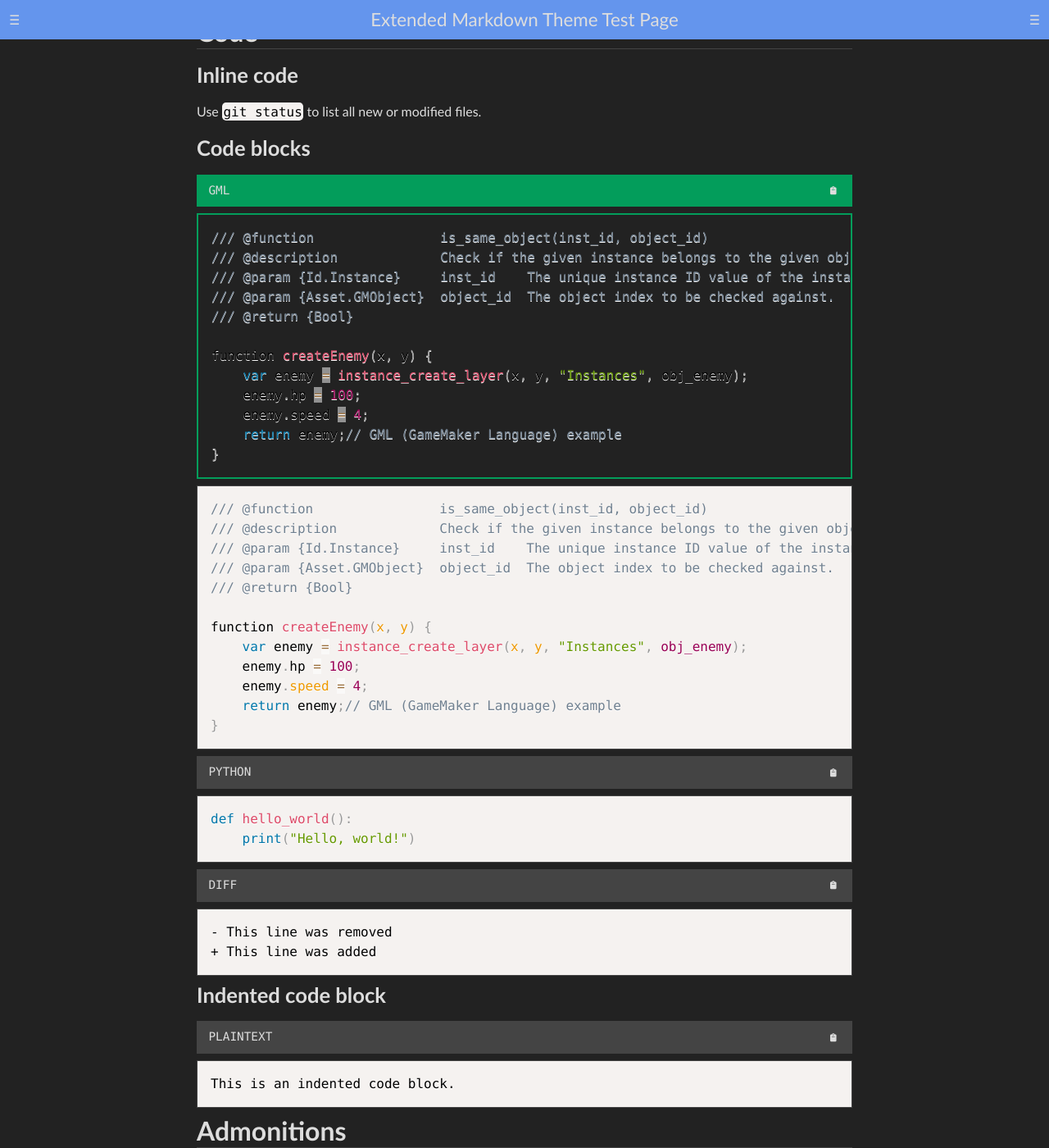
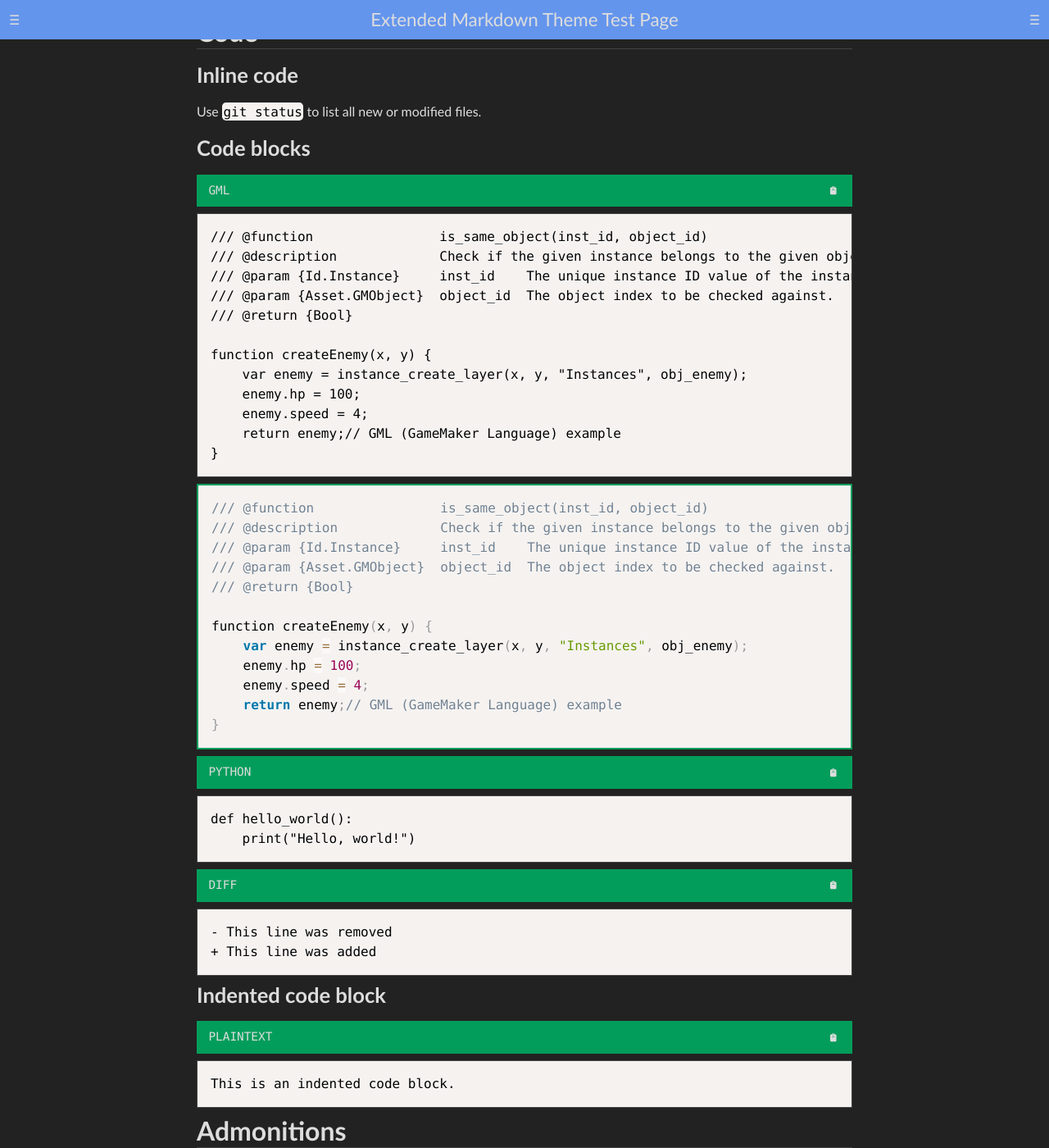
Before and after one commit to zBuLe/Chronicle-Destiny, a Jekyll site: the page built from test.md, in a window 1280 px wide and 1400 px high, scrolled down 1931 px. Shown: the whole window at 82% size. Built offline with Jekyll 4.4.1, drawn with Linux system fonts in a browser that asks for light colours; nearby versions of some CDN libraries; our own code applies the rules of GitHub Pages for plain Markdown files.

Commit message:
style: update configuration and styles for improved GML code highlighting support

````diff
--- a/_config.yml
+++ b/_config.yml
@@ -1,6 +1,6 @@
 title: My Docs Site
-description: My custom Jekyll theme
-baseurl: "" # set when using GitHub Pages
-url: ""     # set when using GitHub Pages
+description: My custom Jekyll theme with Prism
+baseurl: ""
+url: ""
 highlighter: none
 markdown: kramdown
--- a/_includes/head.html
+++ b/_includes/head.html
@@ -1,22 +1,16 @@
 <meta charset="UTF-8">
 <meta name="viewport" content="width=device-width, initial-scale=1.0">
 <title>{{ page.title | default: site.title }}</title>
+
+<!-- Font Awesome Kit -->
 <script src="https://kit.fontawesome.com/fe2b0ce82c.js" crossorigin="anonymous"></script>
 
-<!--<link rel="stylesheet" href="{{ '/assets/css/gml.css' | relative_url }}">
--->
-<link href="https://cdn.jsdelivr.net/npm/prismjs@1/themes/prism.css" rel="stylesheet" />
-<script src="https://cdn.jsdelivr.net/npm/prismjs@1/prism.min.js"></script>
-<script src="https://cdn.jsdelivr.net/npm/prismjs@1/components/prism-java.min.js"></script>
-<script src="https://cdn.jsdelivr.net/npm/prismjs@1/components/prism-gml.min.js"></script>
-<script src="https://cdn.jsdelivr.net/npm/prismjs@1/components/prism-markdown.min.js"></script>
-<script src="https://cdn.jsdelivr.net/npm/prismjs@1/components/prism-markup.min.js"></script>
-<script src="https://cdn.jsdelivr.net/npm/prismjs@1/components/prism-css.min.js"></script>
-<script src="https://cdn.jsdelivr.net/npm/prismjs@1/components/prism-javascript.min.js"></script>
-<script src="https://cdn.jsdelivr.net/npm/prismjs@1/components/prism-csharp.min.js"></script>
-<script src="https://cdn.jsdelivr.net/npm/prismjs@1/components/prism-python.min.js"></script>
-<script src="https://cdn.jsdelivr.net/npm/prismjs@1/components/prism-gdscript.min.js"></script>
-
+<!-- Theme Styles -->
 <link rel="stylesheet" href="{{ '/assets/css/style.css' | relative_url }}">
 <link rel="stylesheet" href="{{ '/assets/css/markdown.css' | relative_url }}">
 <link rel="stylesheet" href="{{ '/assets/css/gml.css' | relative_url }}">
+
+<!-- Prism.js -->
+<link href="https://cdn.jsdelivr.net/npm/prismjs@1/themes/prism.css" rel="stylesheet" />
+<script src="https://cdn.jsdelivr.net/npm/prismjs@1/prism.min.js"></script>
+<script src="{{ '/assets/js/prism-gml.js' | relative_url }}"></script>
--- a/assets/css/gml.css
+++ b/assets/css/gml.css
@@ -27,62 +27,21 @@
   --gml-text: #333333;
 }
 
-
-/* === GML-STYLED CODE BLOCK (faked via ```java) === */
-.language-java pre {
-  background-color: var(--gml-bg) ;
-  color:var(--gml-text);
+/* GML code blocks for Prism */
+pre[class*="language-gml"] {
     border: 2px solid var(--gml-border);
     font-family: Consolas, monospace;
 }
 
-main .language-java .code-header {
+main .code-header {
     background: var(--gml-header-bg);
 }
 
-/* === Rouge Token Styles for GML Look === */
-
-/* Comments */
-.language-java .highlight .c1 {
-    color: var(--gml-comment);
-}
-
-/* Numbers (integer & float) and constants */
-.language-java .highlight .mi,
-.language-java .highlight .mf,
-.language-java .highlight .kc,
-.language-java .highlight .no,
-.language-java .highlight .nf,
-.language-java .highlight .err {
-    color: var(--gml-number);
-    font-weight: bold;
-}
-
-/* Strings */
-.language-java .highlight .s,
-.language-java .highlight .s2 {
-    color: var(--gml-string);
-    font-weight: bold;
-}
-
-/* Keywords (general and types) */
-.language-java .highlight .k,
-.language-java .highlight .kt {
-    color: var(--gml-keyword);
-    font-weight: bold;
-}
-
-/* Operators */
-.language-java .highlight .o {
-    color: var(--gml-operator);
-}
-
-/* Static/global variables */
-.language-java .highlight .n {
-    color: var(--gml-global);
-}
-
-/* Instance variables / attributes */
-.language-java .highlight .na {
-    color: var(--gml-instance);
-}
+/* Prism token styles */
+.token.comment { color: var(--gml-comment); }
+.token.string  { color: var(--gml-string); }
+.token.keyword { color: var(--gml-keyword); font-weight: bold; }
+.token.number  { color: var(--gml-number); }
+.token.boolean { color: var(--gml-number); }
+.token.operator { color: var(--gml-operator); }
+.token.function { color: var(--gml-global); }
--- /dev/null
+++ b/assets/js/prism-gml.js
@@ -0,0 +1,16 @@
+Prism.languages.gml = {
+    'comment': {
+        pattern: /\/\/.*/g,
+        greedy: true
+    },
+    'string': {
+        pattern: /(["'])(?:\\.|(?!\1)[^\\\r\n])*\1/,
+        greedy: true
+    },
+    'keyword': /\b(if|else|while|for|break|continue|return|var|global|with|do|until|switch|case|default|exit)\b/,
+    'boolean': /\b(true|false)\b/,
+    'number': /\b-?(0x[\da-f]+|\d*\.?\d+([eE][+-]?\d+)?)\b/,
+    'operator': /[+\-*\/%!=<>]=?|&&|\|\|?|[\^~]/,
+    'punctuation': /[{}[\];(),.:]/,
+    'function': /\b[a-zA-Z_]\w*(?=\s*\()/
+};
````
